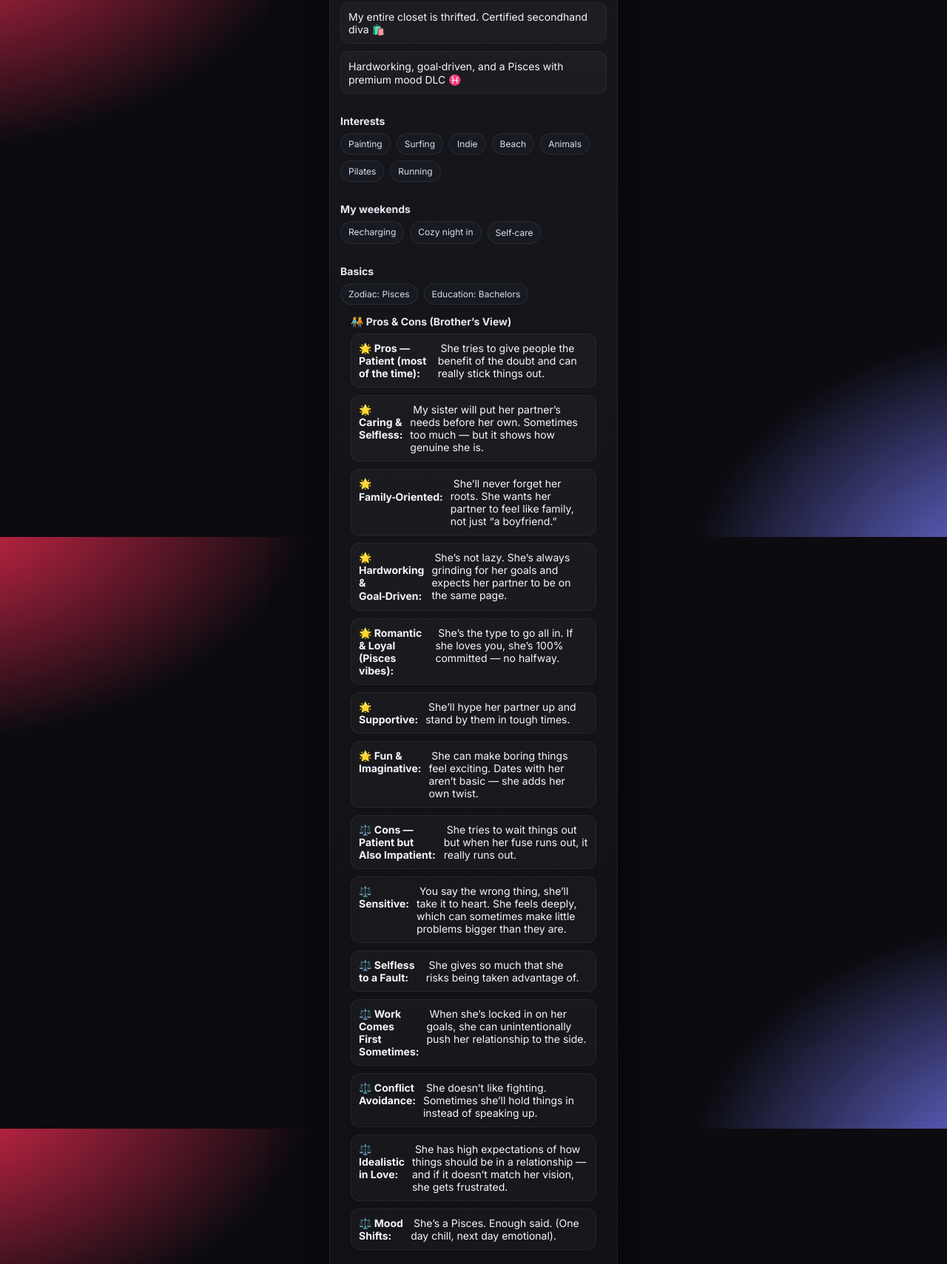
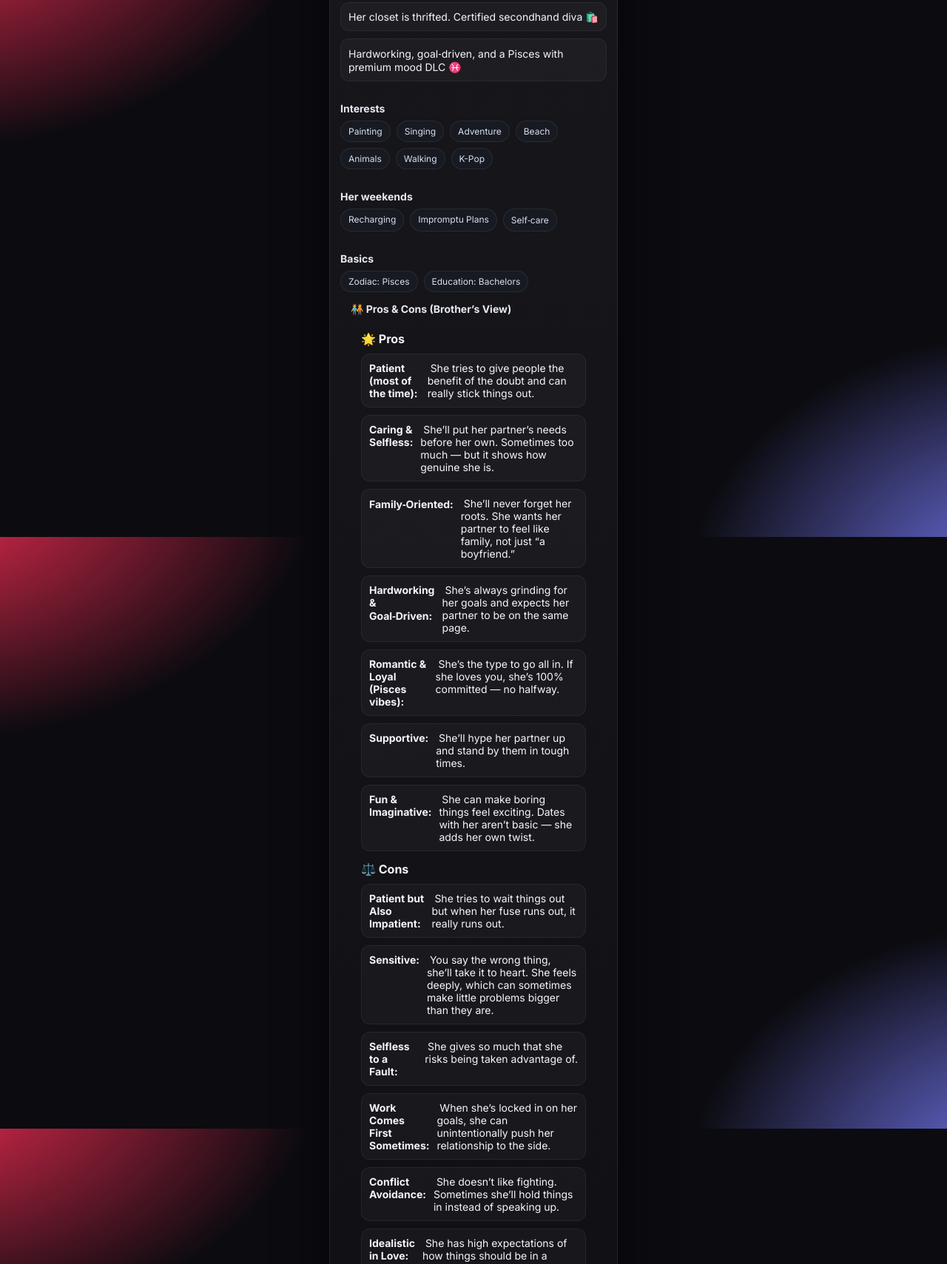
Before and after one commit to PostmanLone/Tinder-like, a plain HTML site: page index.html in a window 1280 px wide. Shown: the part 874-2583 px from the top of the page at 74% size. Drawn offline with Linux system fonts and the light colour scheme.

Commit message:
Initial commit2

```diff
--- a/index.html
+++ b/index.html
@@ -74,6 +74,31 @@
     .cta{display:flex;gap:10px;justify-content:center;padding:12px}
     .apply{background:linear-gradient(135deg, var(--pink), #ff7aa2);border:0;color:white;padding:10px 14px;border-radius:14px;font-weight:700;cursor:pointer}
     .share{background:transparent;border:1px solid rgba(255,255,255,.12);color:#fff;padding:10px 14px;border-radius:14px;font-weight:600;cursor:pointer}
+    /* Selectable chips for Pros/Cons */
+    .pickwrap{padding:14px}
+    .subhead{display:flex;align-items:center;justify-content:space-between;margin:0 0 10px 0}
+    .chip-toggle{display:inline-flex;align-items:flex-start;gap:6px;background:var(--chip);border:1px solid var(--chip-br);border-radius:12px;padding:8px 10px;margin:6px 6px 0 0;cursor:pointer;user-select:none;transition:transform .05s ease}
+    .chip-toggle:active{transform:scale(.98)}
+    .chip-toggle .title{font-weight:700;font-size:12px}
+    .chip-toggle .detail{font-size:12px;opacity:.85}
+    .chip-toggle.active{outline:2px solid rgba(59,130,246,.55);background:#121826}
+    .counts{font-size:12px;opacity:.8}
+    .tools{display:flex;gap:8px;margin-top:10px}
+    .tools .mini{background:transparent;border:1px solid rgba(255,255,255,.12);border-radius:10px;color:#fff;padding:6px 10px;font-weight:600;cursor:pointer}
+    /* Dropdown menus for Pros/Cons */
+    .drop{position:relative;display:inline-block}
+    .dropbtn{background:transparent;border:1px solid rgba(255,255,255,.15);color:#fff;padding:8px 12px;border-radius:12px;font-weight:700;cursor:pointer}
+    .menu{position:absolute;top:110%;left:0;min-width:280px;max-width:90vw;background:#0f1320;border:1px solid rgba(255,255,255,.12);border-radius:14px;box-shadow:0 18px 50px rgba(0,0,0,.35);padding:8px;display:none;z-index:20}
+    .menu.open{display:block}
+    .menu-title{font-size:12px;opacity:.8;padding:6px 8px}
+    .menu-item{display:flex;gap:8px;align-items:flex-start;padding:8px;border-radius:10px;cursor:pointer}
+    .menu-item:hover{background:rgba(255,255,255,.06)}
+    .check{width:18px;height:18px;border-radius:6px;border:1px solid rgba(255,255,255,.25);display:grid;place-items:center;flex-shrink:0}
+    .menu-item.active .check{background:#121d33;outline:2px solid rgba(59,130,246,.5)}
+    .menu-item .mtitle{font-weight:700;font-size:12px}
+    .menu-item .mdetail{font-size:12px;opacity:.85}
+    .menu-actions{display:flex;gap:8px;justify-content:flex-end;padding:8px}
+    .menu .mini{padding:6px 10px}
   </style>
 </head>
 <body>
@@ -88,16 +113,16 @@
       <div class="card">
         <div class="hero" id="hero" aria-live="polite">
           <!-- Swap your images here -->
-          <img src="images/pic1.jpg" alt="Her smiling" class="active"/>
-          <img src="images/pic2.jpg" alt="Surf day"/>
-          <img src="images/pic3.jpg" alt="Coffee date"/>
+          <img src="images/photo1.jpg" alt="Her smiling" class="active"/>
+          <img src="images/photo2.jpg" alt="Surf day"/>
+          <img src="images/photo3.jpg" alt="Coffee date"/>
           <div class="pager" id="pager"></div>
           <div class="overlay">
-            <div class="name">Sister Name, 24 <span class="badge" title="Verified profile">
+            <div class="name">Bernadette, 29 <span class="badge" title="Verified profile">
               <svg viewBox="0 0 24 24" fill="none" stroke="currentColor" stroke-width="2" aria-hidden="true"><path d="M12 2l3 2 3-1 1 3 3 1-1 3 1 3-3 1-1 3-3-1-3 2-3-2-3 1-1-3-3-1 1-3-1-3 3-1 1-3 3 1 3-2z" opacity=".35"/><path d="M9 12l2 2 4-4"/></svg>
               Verified</span>
             </div>
-            <div class="prompt">I just realized… time isn’t real. But dinner at 7 is. Don’t be late 😄</div>
+            <div class="prompt">Skrt give me 500</div>
           </div>
         </div>
 
@@ -112,7 +137,7 @@
         <div class="section">
           <h3>About me</h3>
           <div class="list">
-            <div class="row">My entire closet is thrifted. Certified secondhand diva 🛍️</div>
+            <div class="row">Her closet is thrifted. Certified secondhand diva 🛍️</div>
             <div class="row">Hardworking, goal‑driven, and a Pisces with premium mood DLC ♓</div>
           </div>
         </div>
@@ -121,20 +146,20 @@
           <h3>Interests</h3>
           <div class="chips" id="chips">
             <span class="chip">Painting</span>
-            <span class="chip">Surfing</span>
-            <span class="chip">Indie</span>
+            <span class="chip">Singing</span>
+            <span class="chip">Adventure</span>
             <span class="chip">Beach</span>
             <span class="chip">Animals</span>
-            <span class="chip">Pilates</span>
-            <span class="chip">Running</span>
+            <span class="chip">Walking</span>
+            <span class="chip">K-Pop</span>
           </div>
         </div>
 
         <div class="section">
-          <h3>My weekends</h3>
+          <h3>Her weekends</h3>
           <div class="chips">
             <span class="chip">Recharging</span>
-            <span class="chip">Cozy night in</span>
+            <span class="chip">Impromptu Plans</span>
             <span class="chip">Self‑care</span>
           </div>
         </div>
@@ -147,21 +172,28 @@
           </div>
         <div class="section">
           <h3>🧑‍🤝‍🧑 Pros & Cons (Brother’s View)</h3>
-          <div class="list">
-            <div class="row"><strong>🌟 Pros — Patient (most of the time):</strong>&nbsp;She tries to give people the benefit of the doubt and can really stick things out.</div>
-            <div class="row"><strong>🌟 Caring & Selfless:</strong>&nbsp;My sister will put her partner’s needs before her own. Sometimes too much — but it shows how genuine she is.</div>
-            <div class="row"><strong>🌟 Family‑Oriented:</strong>&nbsp;She’ll never forget her roots. She wants her partner to feel like family, not just “a boyfriend.”</div>
-            <div class="row"><strong>🌟 Hardworking & Goal‑Driven:</strong>&nbsp;She’s not lazy. She’s always grinding for her goals and expects her partner to be on the same page.</div>
-            <div class="row"><strong>🌟 Romantic & Loyal (Pisces vibes):</strong>&nbsp;She’s the type to go all in. If she loves you, she’s 100% committed — no halfway.</div>
-            <div class="row"><strong>🌟 Supportive:</strong>&nbsp;She’ll hype her partner up and stand by them in tough times.</div>
-            <div class="row"><strong>🌟 Fun & Imaginative:</strong>&nbsp;She can make boring things feel exciting. Dates with her aren’t basic — she adds her own twist.</div>
-            <div class="row"><strong>⚖️ Cons — Patient but Also Impatient:</strong>&nbsp;She tries to wait things out but when her fuse runs out, it really runs out.</div>
-            <div class="row"><strong>⚖️ Sensitive:</strong>&nbsp;You say the wrong thing, she’ll take it to heart. She feels deeply, which can sometimes make little problems bigger than they are.</div>
-            <div class="row"><strong>⚖️ Selfless to a Fault:</strong>&nbsp;She gives so much that she risks being taken advantage of.</div>
-            <div class="row"><strong>⚖️ Work Comes First Sometimes:</strong>&nbsp;When she’s locked in on her goals, she can unintentionally push her relationship to the side.</div>
-            <div class="row"><strong>⚖️ Conflict Avoidance:</strong>&nbsp;She doesn’t like fighting. Sometimes she’ll hold things in instead of speaking up.</div>
-            <div class="row"><strong>⚖️ Idealistic in Love:</strong>&nbsp;She has high expectations of how things should be in a relationship — and if it doesn’t match her vision, she gets frustrated.</div>
-            <div class="row"><strong>⚖️ Mood Shifts:</strong>&nbsp;She’s a Pisces. Enough said. (One day chill, next day emotional).</div>
+          <div class="pickwrap">
+            <div class="subhead"><strong>🌟 Pros</strong></div>
+            <div class="list" id="prosList">
+              <div class="row"><strong>Patient (most of the time):</strong>&nbsp;She tries to give people the benefit of the doubt and can really stick things out.</div>
+              <div class="row"><strong>Caring & Selfless:</strong>&nbsp;She’ll put her partner’s needs before her own. Sometimes too much — but it shows how genuine she is.</div>
+              <div class="row"><strong>Family‑Oriented:</strong>&nbsp;She’ll never forget her roots. She wants her partner to feel like family, not just “a boyfriend.”</div>
+              <div class="row"><strong>Hardworking & Goal‑Driven:</strong>&nbsp;She’s always grinding for her goals and expects her partner to be on the same page.</div>
+              <div class="row"><strong>Romantic & Loyal (Pisces vibes):</strong>&nbsp;She’s the type to go all in. If she loves you, she’s 100% committed — no halfway.</div>
+              <div class="row"><strong>Supportive:</strong>&nbsp;She’ll hype her partner up and stand by them in tough times.</div>
+              <div class="row"><strong>Fun & Imaginative:</strong>&nbsp;She can make boring things feel exciting. Dates with her aren’t basic — she adds her own twist.</div>
+            </div>
+
+            <div class="subhead" style="margin-top:14px"><strong>⚖️ Cons</strong></div>
+            <div class="list" id="consList">
+              <div class="row"><strong>Patient but Also Impatient:</strong>&nbsp;She tries to wait things out but when her fuse runs out, it really runs out.</div>
+              <div class="row"><strong>Sensitive:</strong>&nbsp;You say the wrong thing, she’ll take it to heart. She feels deeply, which can sometimes make little problems bigger than they are.</div>
+              <div class="row"><strong>Selfless to a Fault:</strong>&nbsp;She gives so much that she risks being taken advantage of.</div>
+              <div class="row"><strong>Work Comes First Sometimes:</strong>&nbsp;When she’s locked in on her goals, she can unintentionally push her relationship to the side.</div>
+              <div class="row"><strong>Conflict Avoidance:</strong>&nbsp;She doesn’t like fighting. Sometimes she’ll hold things in instead of speaking up.</div>
+              <div class="row"><strong>Idealistic in Love:</strong>&nbsp;She has high expectations of how things should be in a relationship — and if it doesn’t match her vision, she gets frustrated.</div>
+              <div class="row"><strong>Mood Shifts:</strong>&nbsp;She’s a Pisces. Enough said. (One day chill, next day emotional).</div>
+            </div>
           </div>
         </div>
 
@@ -225,6 +257,9 @@
     const body = encodeURIComponent(`Hi Brother,\n\nI\'d like to apply to date your sister. Here are my details:\n- Name:\n- Age:\n- What I do:\n- Love language:\n- Best first date idea:\n\nWhy I\'m a good match:\n\n— Sent from the Sister Swipe Site`);
     const applyBtn = document.getElementById('applyBtn');
     applyBtn.href = `${email}?subject=${subject}&body=${body}`;
+
+    // (removed dropdown) — pros/cons now visible like Tinder lists
+    applyBtn.href = `${email}?subject=${subject}&body=${body}`;
   </script>
 </body>
 </html>
```
Also changed, not shown: images/photo1.jpg (renamed from photo1.jpg), images/photo2.jpg (renamed from photo2.jpg), images/photo3.jpg (renamed from photo3.jpg).
